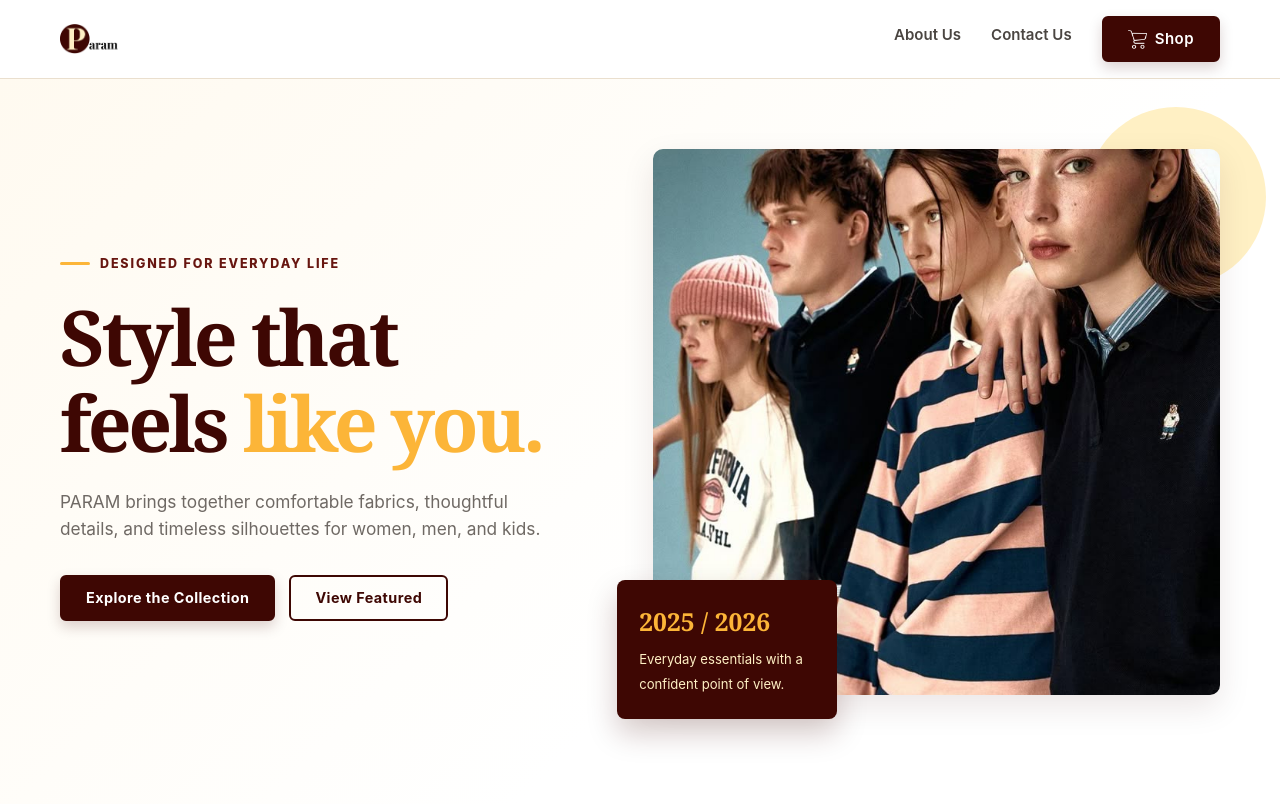
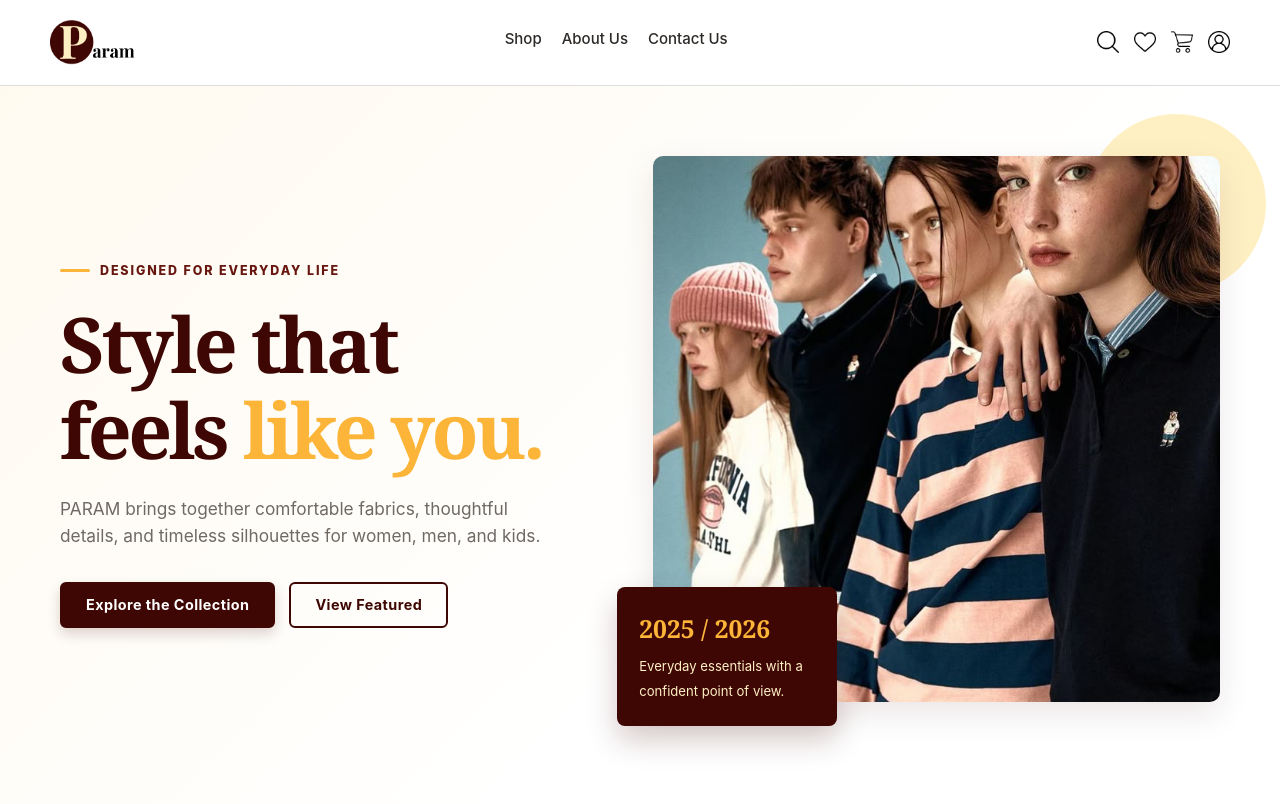
Before and after one commit to CarylMarcelo/Param, a PHP site: page /landing.php in a window 1280 px wide. Shown: the top 804 px of the page. Run offline with PHP 8.4, Linux system fonts and the light colour scheme.

Commit message:
Added some improvement changes to the header of landing page and the buyer part
- Renamed "Feature" button to "Home" button on the header (leads back to the landing page)
- Fixed the design of the ;anding page's header and matched it to the other headers

```diff
--- a/my-php-app/public/Store/includes/header.php
+++ b/my-php-app/public/Store/includes/header.php
@@ -3,8 +3,7 @@
         <img src="images/logo-header.png" alt="Param. Logo" class="img-logo">
     </div>
     <nav class="nav-links">
-        <a href="../landing.php" title="Back to PARAM landing page">&larr; Main Site</a>
-        <a href="../landing.php#featured">Featured</a>
+        <a href="../landing.php">Home</a>
         <a href="shop.php" <?php if(basename($_SERVER['PHP_SELF']) == 'shop.php') echo 'class="active-link"'; ?>>Shop</a>
         <a href="AboutUs.php" <?php if(basename($_SERVER['PHP_SELF']) == 'AboutUs.php') echo 'class="active-link"'; ?>>About Us</a>
         <a href="ContactUs.php" <?php if(basename($_SERVER['PHP_SELF']) == 'ContactUs.php') echo 'class="active-link"'; ?>>Contact Us</a>
--- a/my-php-app/public/landing.css
+++ b/my-php-app/public/landing.css
@@ -43,48 +43,47 @@ a {
 }
 
 .site-header {
-    position: sticky;
-    top: 0;
     z-index: 20;
-    background: rgba(255, 255, 255, 0.96);
-    border-bottom: 1px solid var(--line);
-    backdrop-filter: blur(10px);
+    background: var(--white);
 }
 
 .navbar {
-    min-height: 78px;
     display: flex;
+    justify-content: space-between;
     align-items: center;
-    justify-content: space-between;
-    gap: 28px;
+    padding: 20px 50px;
+    background: var(--white);
+    border-bottom: 1px solid #ddd;
 }
 
-.brand img {
-    width: 58px;
-    height: 58px;
+.img-logo {
+    max-height: 45px;
+    width: auto;
     object-fit: contain;
+    display: block;
+}
+
+.logo a {
+    display: block;
 }
 
 .nav-links {
     display: flex;
     align-items: center;
-    gap: 30px;
 }
 
 .nav-links a {
-    color: #4a4541;
-    font-size: 0.94rem;
-    font-weight: 600;
     text-decoration: none;
+    color: var(--ink);
+    margin: 0 10px;
+    font-size: 15px;
+    font-weight: 500;
+    padding-bottom: 5px;
+    border-bottom: 2px solid transparent;
+    transition: color 300ms ease, border-color 300ms ease;
 }
 
-.nav-links a:not(.button) {
-    padding-bottom: 5px;
-    border-bottom: 2px solid transparent;
-    transition: color 180ms ease, border-color 180ms ease;
-}
-
-.nav-links a:not(.button):hover {
+.nav-links a:hover {
     color: var(--gold);
     border-bottom-color: var(--maroon);
 }
@@ -111,20 +110,6 @@ a {
     box-shadow: 0 6px 14px rgba(62, 7, 3, 0.18);
 }
 
-.nav-links .button {
-    color: var(--white);
-    gap: 8px;
-}
-
-.shop-icon {
-    width: 19px;
-    height: 19px;
-    flex: 0 0 auto;
-    background-color: currentColor;
-    -webkit-mask: url("Store/images/shopping-cart.png") center / contain no-repeat;
-    mask: url("Store/images/shopping-cart.png") center / contain no-repeat;
-}
-
 .button-outline {
     color: var(--maroon);
     background: transparent;
@@ -136,13 +121,31 @@ a {
     border-color: var(--gold);
 }
 
-.nav-links .button:hover {
-    color: var(--maroon);
-}
-
 .button-outline:hover {
     color: var(--white);
     background: var(--maroon);
+}
+
+.nav-icons {
+    display: flex;
+    gap: 15px;
+    align-items: center;
+}
+
+.nav-icons a {
+    text-decoration: none;
+    transition: transform 200ms ease;
+}
+
+.nav-icons a:hover {
+    transform: scale(1.1);
+}
+
+.custom-icon {
+    width: 22px;
+    height: 22px;
+    object-fit: contain;
+    display: block;
 }
 
 .menu-button {
@@ -700,9 +703,19 @@ h1 span {
 @media (max-width: 900px) {
     .menu-button { display: grid; place-items: center; }
 
+    .navbar {
+        position: relative;
+        gap: 16px;
+        padding: 16px 24px;
+    }
+
+    .nav-icons {
+        margin-left: auto;
+    }
+
     .nav-links {
         position: absolute;
-        top: 78px;
+        top: calc(100% + 1px);
         left: 20px;
         right: 20px;
         display: none;
@@ -717,8 +730,7 @@ h1 span {
     }
 
     .nav-links.open { display: flex; }
-    .nav-links a { padding: 12px; }
-    .nav-links .button { margin-top: 8px; }
+    .nav-links a { margin: 0; padding: 12px; }
 
     .hero-grid,
     .about-grid,
@@ -741,9 +753,11 @@ h1 span {
 @media (max-width: 600px) {
     .container { width: min(100% - 28px, 1160px); }
     .section { padding: 72px 0; }
-    .navbar { min-height: 70px; }
-    .brand img { width: 50px; height: 50px; }
-    .nav-links { top: 70px; left: 14px; right: 14px; }
+    .navbar { padding: 14px; }
+    .img-logo { max-height: 40px; }
+    .nav-links { left: 14px; right: 14px; }
+    .nav-icons { gap: 11px; }
+    .custom-icon { width: 20px; height: 20px; }
     h1 { font-size: clamp(2.75rem, 15vw, 4.4rem); }
     .hero-grid { gap: 42px; }
     .hero-visual { min-height: 410px; }
--- a/my-php-app/public/landing.php
+++ b/my-php-app/public/landing.php
@@ -9,21 +9,35 @@
 </head>
 <body>
     <header class="site-header">
-        <div class="container navbar">
-            <a class="brand" href="landing.php" aria-label="PARAM homepage">
-                <img src="Store/images/logo-header.png" alt="PARAM">
-            </a>
+        <div class="navbar">
+            <div class="logo">
+                <a href="landing.php" aria-label="PARAM homepage">
+                    <img src="Store/images/logo-header.png" alt="PARAM" class="img-logo">
+                </a>
+            </div>
+
+            <nav class="nav-links" aria-label="Main navigation">
+                <a href="Store/shop.php">Shop</a>
+                <a href="Store/AboutUs.php">About Us</a>
+                <a href="Store/ContactUs.php">Contact Us</a>
+            </nav>
+
+            <div class="nav-icons">
+                <a href="Store/shop.php" title="Browse products" aria-label="Browse products">
+                    <img src="Store/images/search.png" alt="" class="custom-icon">
+                </a>
+                <a href="Store/favorites.php" title="Favorites" aria-label="Favorites">
+                    <img src="Store/images/heart.png" alt="" class="custom-icon">
+                </a>
+                <a href="Store/cart.php" title="Cart" aria-label="Cart">
+                    <img src="Store/images/shopping-cart.png" alt="" class="custom-icon">
+                </a>
+                <a href="Store/Profile.php" title="Profile" aria-label="Profile">
+                    <img src="Store/images/user.png" alt="" class="custom-icon">
+                </a>
+            </div>
 
             <button class="menu-button" type="button" aria-label="Open navigation" aria-expanded="false">&#9776;</button>
-
-            <nav class="nav-links" aria-label="Main navigation">
-                <a href="Store/AboutUs.php">About Us</a>
-                <a href="Store/ContactUs.php">Contact Us</a>
-                <a class="button" href="Store/shop.php">
-                    <span class="shop-icon" aria-hidden="true"></span>
-                    <span>Shop</span>
-                </a>
-            </nav>
         </div>
     </header>
 
```
